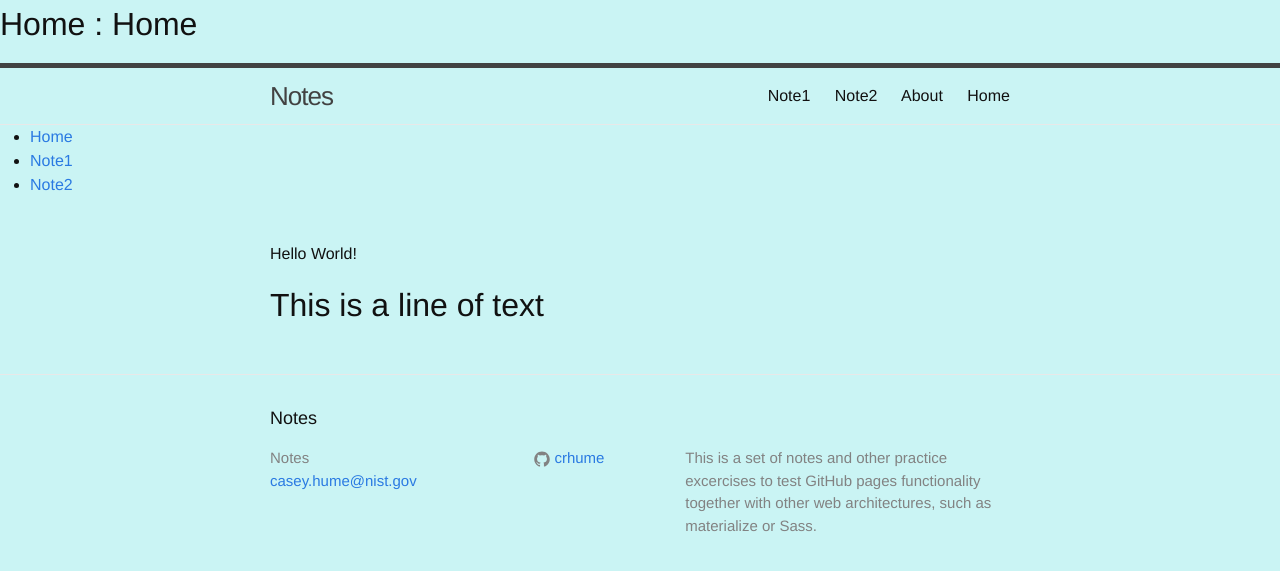
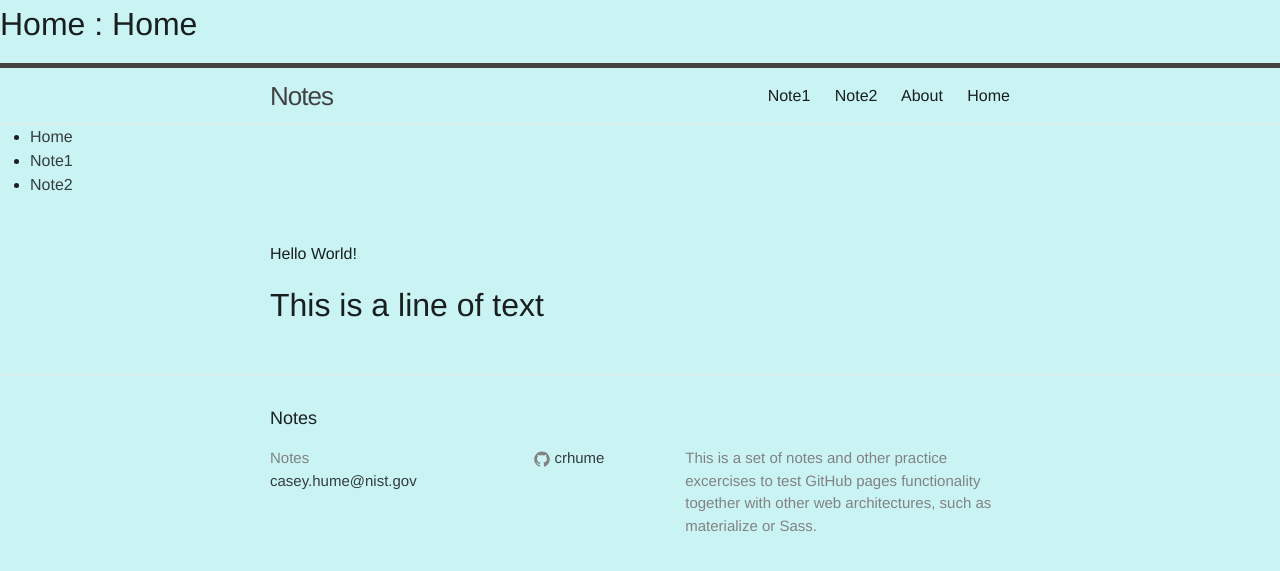
Before and after one commit to crhume/notes, a Jekyll site: the page built from index.md, in a window 1280 px wide. Shown: the top 571 px of the page. Built offline with Jekyll 4.4.1, drawn with Linux system fonts in a browser that asks for light colours.

Commit message:
Update main.scss

```diff
--- a/css/main.scss
+++ b/css/main.scss
@@ -14,9 +14,9 @@ $base-line-height: 1.5;
 
 $spacing-unit:     30px;
 
-$text-color:       #111;
+$text-color:       #191e1e;
 $background-color: #caf4f4;
-$brand-color:      #2a7ae2;
+$brand-color:      #333d3d;
 
 $grey-color:       #828282;
 $grey-color-light: lighten($grey-color, 40%);
```
